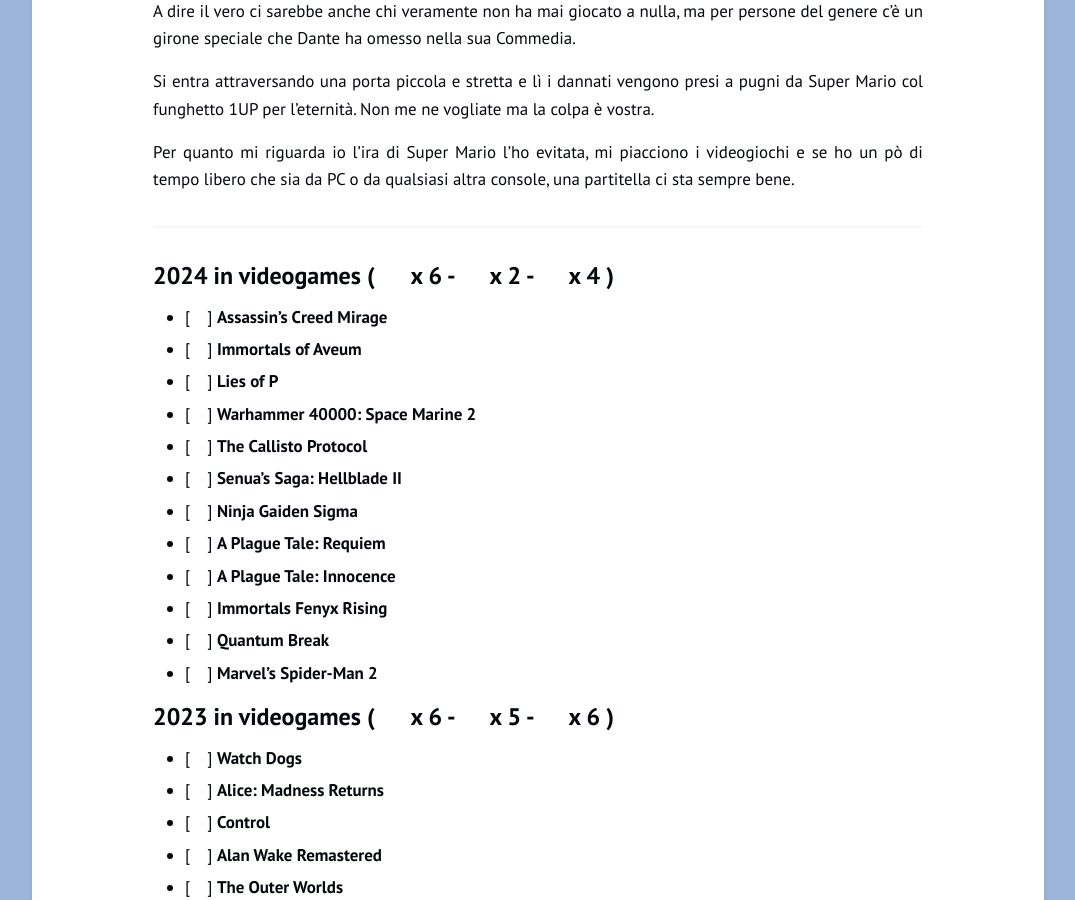
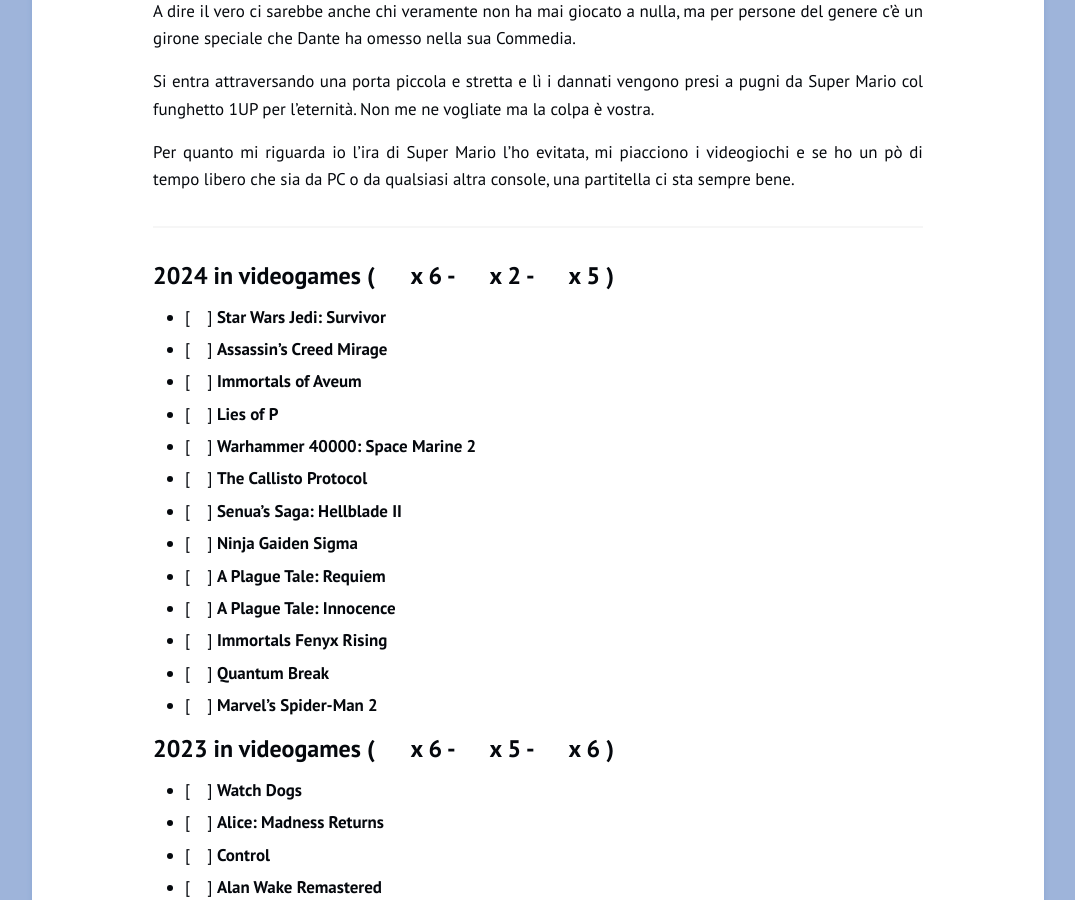
Before and after one commit to carlofinocchiaro/carlofinocchiaro.github.io, a Jekyll site: the page built from _posts/2024-11-17-gaming.md, in a window 1280 px wide and 900 px high, scrolled down 734 px. Shown: the whole window, without its empty margins (102-1177 px from the left). Built offline with Jekyll 4.4.1, drawn with Linux system fonts in a browser that asks for light colours.

Commit message:
new game

```diff
--- a/_posts/2024-11-17-gaming.md
+++ b/_posts/2024-11-17-gaming.md
@@ -18,7 +18,8 @@
 
 ---
 
-#### 2024 in videogames (  <svg class="icon"><use xlink:href="{{ site.fontawesome_path | relative_url }}#desktop"></use></svg> x 6 - <svg class="icon"><use xlink:href="{{ site.fontawesome_path | relative_url }}#playstation"></use></svg> x 2 - <svg class="icon"><use xlink:href="{{ site.fontawesome_path | relative_url }}#gamepad"></use></svg> x 4 )
+#### 2024 in videogames (  <svg class="icon"><use xlink:href="{{ site.fontawesome_path | relative_url }}#desktop"></use></svg> x 6 - <svg class="icon"><use xlink:href="{{ site.fontawesome_path | relative_url }}#playstation"></use></svg> x 2 - <svg class="icon"><use xlink:href="{{ site.fontawesome_path | relative_url }}#gamepad"></use></svg> x 5 )
+* [<svg class="icon"><use xlink:href="{{ site.fontawesome_path | relative_url }}#gamepad"></use></svg>] **Star Wars Jedi: Survivor**
 * [<svg class="icon"><use xlink:href="{{ site.fontawesome_path | relative_url }}#playstation"></use></svg>] **Assassin's Creed Mirage**
 * [<svg class="icon"><use xlink:href="{{ site.fontawesome_path | relative_url }}#desktop"></use></svg>] **Immortals of Aveum**
 * [<svg class="icon"><use xlink:href="{{ site.fontawesome_path | relative_url }}#gamepad"></use></svg>] **Lies of P**
```
